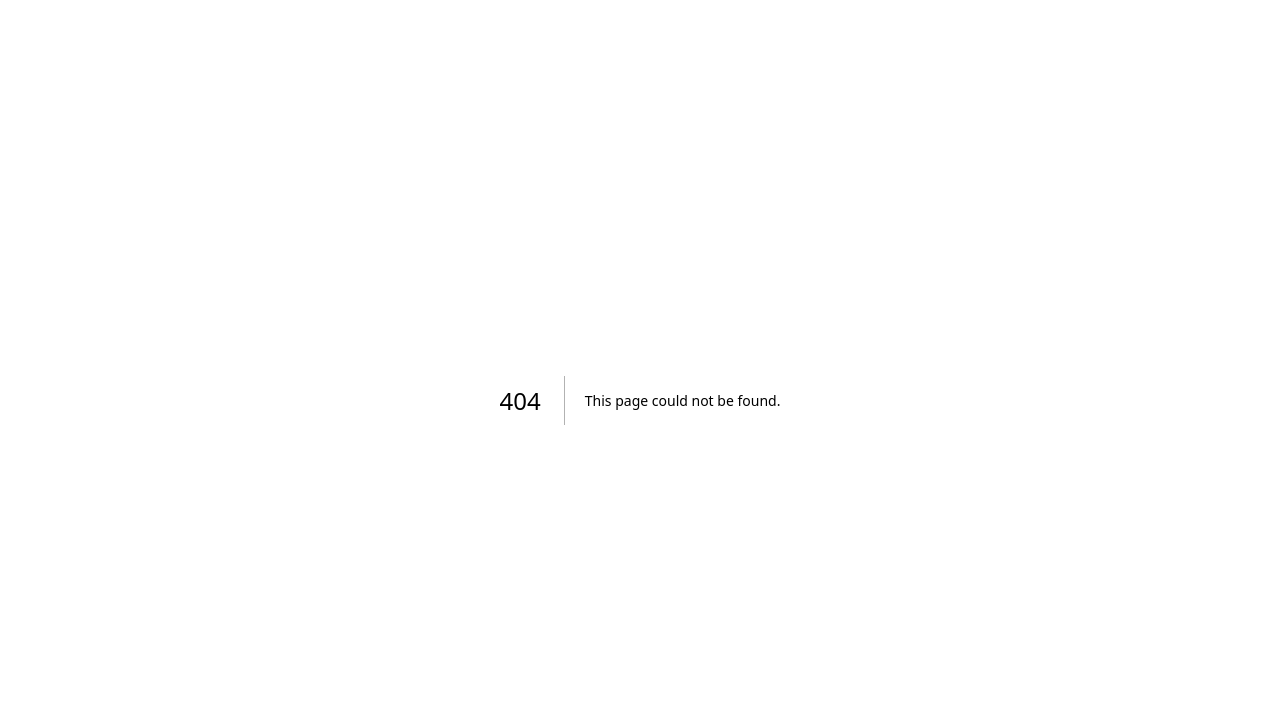
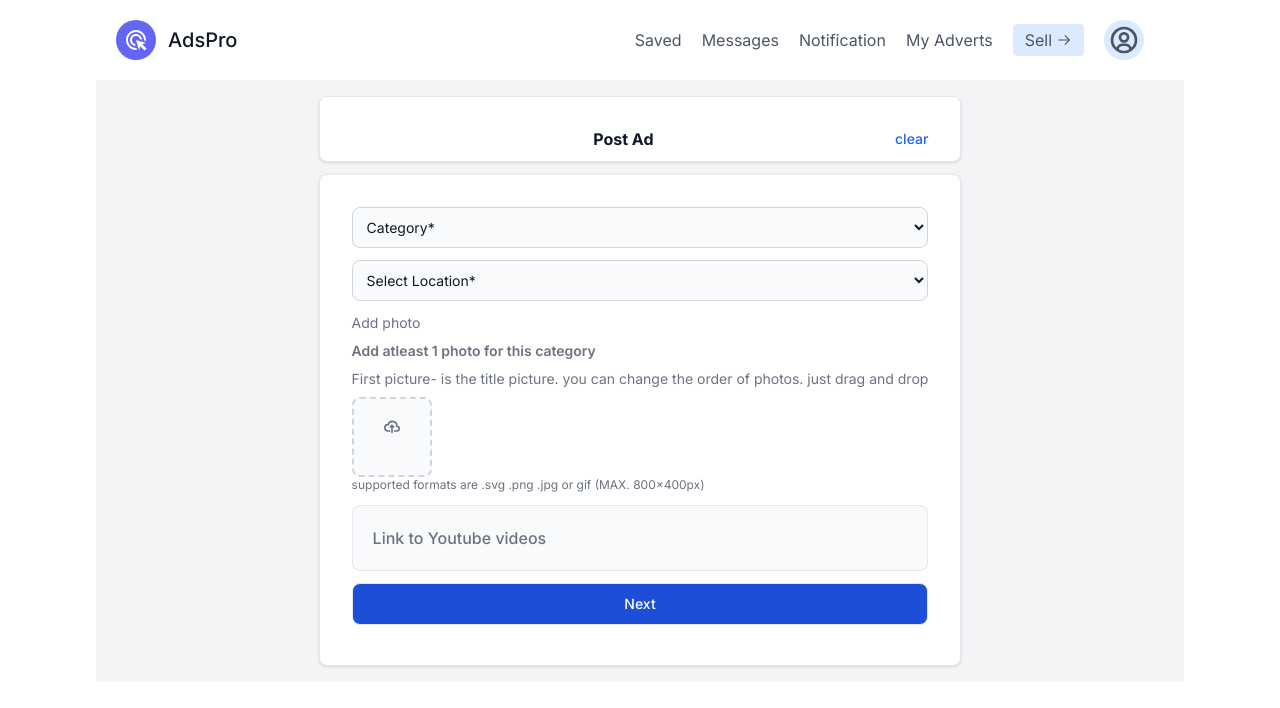
Before and after one commit to drelrichy/glink, a Next.js app: page /sales in a window 1280 px wide. Before the commit this address had no page. Shown: the top 708 px of the page. Built offline with nearby package versions, Linux system fonts and the light colour scheme.

Commit message:
SELLS sales  page

```diff
--- /dev/null
+++ b/src/app/(sales)/create/page.tsx
@@ -0,0 +1,16 @@
+import CreateAds from '@/components/CreateAds'
+import Header from '@/components/Header'
+import React from 'react'
+
+function CreatePage() {
+  return (
+    <main className=" min-h-screen px-24">
+      <Header />
+      <div className=''>
+        <div><CreateAds /></div>
+      </div>
+    </main>
+  )
+}
+
+export default CreatePage
--- /dev/null
+++ b/src/app/(sales)/layout.tsx
@@ -0,0 +1,18 @@
+import type { Metadata } from 'next'
+
+export const metadata: Metadata = {
+  title: 'sell page',
+  description: "Displays sell page",
+}
+
+export default function SalesLayout({
+  children,
+}: {
+  children: React.ReactNode
+}) {
+  return (
+    <html lang="en">
+      <body>{children}</body>
+    </html>
+  )
+}
--- /dev/null
+++ b/src/app/(sales)/sales/page.tsx
@@ -0,0 +1,17 @@
+
+import Header from '@/components/Header'
+import PostAds from '@/components/PostAds'
+import React from 'react'
+
+function SalesPage() {
+  return (
+    <main className=" min-h-screen px-24">
+      <Header />
+      <div className=''>
+        <div><PostAds /></div>
+      </div>
+    </main>
+  )
+}
+
+export default SalesPage
--- a/src/app/page.tsx
+++ b/src/app/page.tsx
@@ -2,15 +2,12 @@ import Image from 'next/image'
 
 //components
 import Header from '@/components/Header'
-import CreateAdv from '@/components/createAdv'
-import PostAdv from '@/components/postAdv'
 
 export default function Home() {
   return (
     <main className=" min-h-screen px-24">
       <Header />
-      <PostAdv/>
-      <CreateAdv/>
+
     </main>
   )
 }
--- a/src/components/createAdv/index.tsx
+++ b/src/components/CreateAds/index.tsx
@@ -3,13 +3,13 @@ import Link from 'next/link';
 
 
 
-function CreateAdv() {
+function CreateAds() {
     return (
         <div className="flex justify-center items-center bg-gray-100 p-4">
             <div className="flex flex-col items-center">
                 <div className="w-full h-4 max-w-xl xl:max-w-3xl p-4 bg-white border border-gray-200 rounded-lg shadow sm:p-8 dark:bg-gray-800 dark:border-gray-700 mb-3 p-10">
                     <div className="flex items-center justify-between mb-4">
-                        <Link href="/postAdv/index" className="text-sm font-medium text-blue-600 hover:underline dark:text-blue-500 ml-0">
+                        <Link href="/sales" className="text-sm font-medium text-blue-600 hover:underline dark:text-blue-500 ml-0">
                             Back
                         </Link>
                         <h5 className="text-center font-bold leading-none text-gray-900 dark:text-white flex-1">
@@ -203,4 +203,4 @@ function CreateAdv() {
     );
 }
 
-export default CreateAdv;
+export default CreateAds;
--- a/src/components/postAdv/index.tsx
+++ b/src/components/PostAds/index.tsx
@@ -1,8 +1,8 @@
 import React from 'react';
 import Link from 'next/link';
-import CreateAdv from '../createAdv';
 
-const PostAdv = () => {
+
+const PostAds = () => {
   return (
     <div className="flex justify-center items-center bg-gray-100 p-4">
       <div className="flex flex-col items-center">
@@ -52,8 +52,8 @@ const PostAdv = () => {
 
           </Link>
           <br></br>
-          <Link href="/createAdv/index">
-            <button type="button" className="py-2.5 px-5 block w-full  mb-2 text-sm font-medium text-gray-900 focus:outline-none bg-blue-700 text-white rounded-lg border border-gray-200 hover:bg-gray-100 hover:text-blue-700 focus:z-10 focus:ring-4 focus:ring-gray-200 dark:focus:ring-gray-700 dark:bg-gray-800 dark:text-gray-400 dark:border-gray-600 dark:hover:text-white dark:hover:bg-gray-700">Next</button>
+          <Link href="/create">
+            <button type="button" className="py-2.5 px-5 block w-full  mb-2 text-sm font-medium text-gray-900 focus:outline-none bg-blue-700 text-white rounded-lg border border-gray-200 hover:bg-gray-100 hover:text-blue-700 focus:z-10 focus:ring-4 focus:ring-gray-200 dark:focus:ring-gray-700 dark:bg-gray-800 dark:text-gray-400 dark:border-gray-600 dark:hover:text-white ">Next</button>
           </Link>
         </div>
       </div>
@@ -61,4 +61,4 @@ const PostAdv = () => {
   );
 };
 
-export default PostAdv;
+export default PostAds;
```
Also changed, not shown: 1 other file (tests, documents, lock files or other folders).
